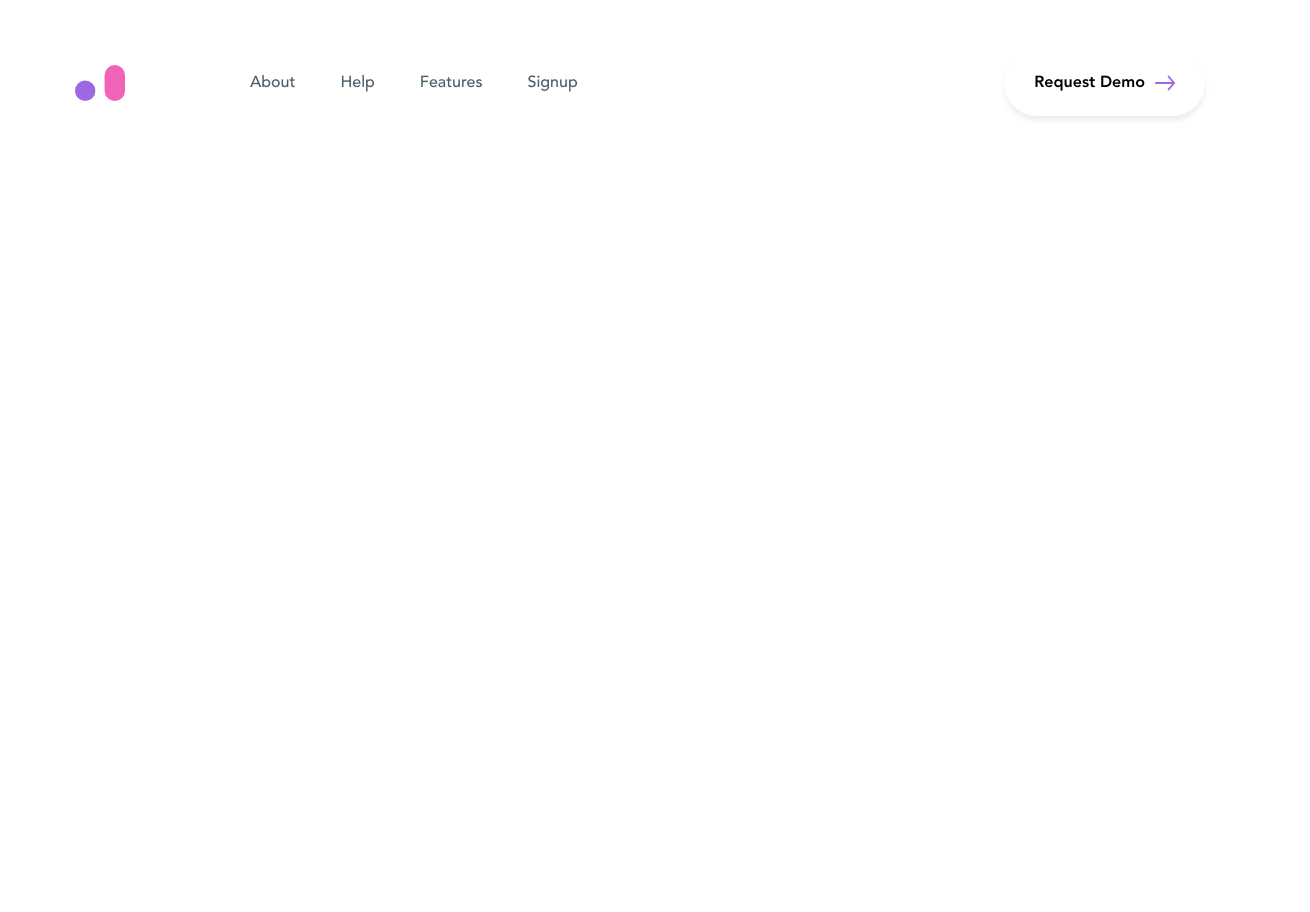
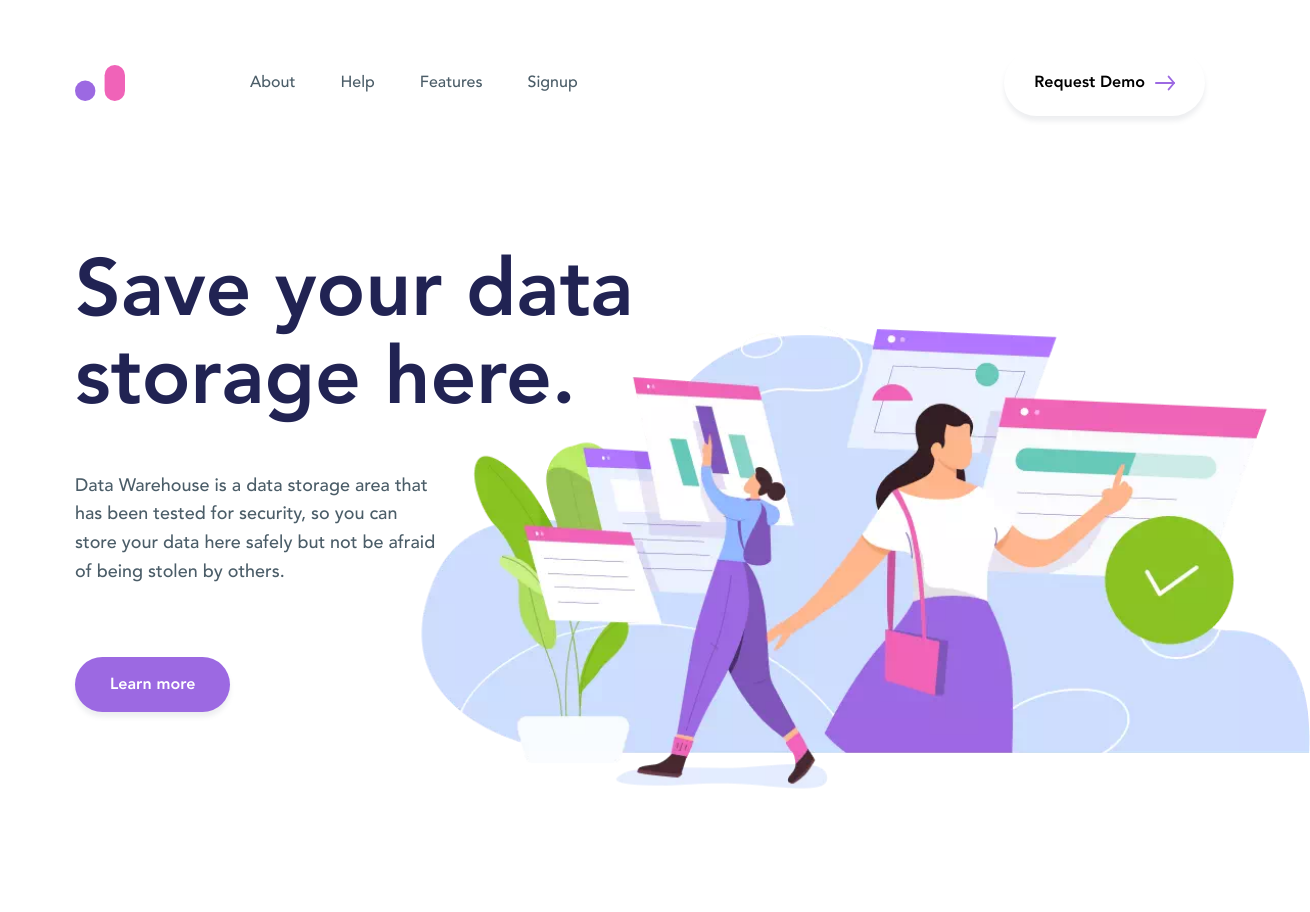
Before and after one commit to Im-Mad-Panda/save-your-data-storage-here.github.io, a plain HTML site: page index.html in a window 1280 px wide. Shown: the whole page, 1310 px wide, since content can reach past the window. Before the commit the page ends 800 px from the top, so only its background shows below. Drawn offline with Linux system fonts and the light colour scheme.

Commit message:
headline

```diff
--- a/css/style.css
+++ b/css/style.css
@@ -178,9 +178,9 @@ body {
   max-width: 1130px;
   margin: 0 auto;
 }
-.button {
-  color: #000000;
-  border-radius: 999px;
+.button{
+  border-radius: 50px;
+  box-shadow: 0px 5px 5px 0px rgba(75, 93, 104, 0.1);
 }
 /*=====================COMMON STYLES END======================*/
 /*=====================HEADER STYLES START======================*/
@@ -199,7 +199,6 @@ body {
 }
 .button{
     border-radius: 50px;
-box-shadow: 0px 5px 5px 0px rgba(75, 93, 104, 0.1);
     padding: 20px 30px;
     font-size: 16px;
 font-weight: 900;
@@ -214,7 +213,8 @@ line-height: 160%;
     margin-left: 10px;
 }
 .navbar{
-    padding: 50px 0 130px 0;
+    padding: 50px 0;
+    margin-bottom: 80px;
 }
 .nav {
   margin-right: auto;
@@ -233,6 +233,46 @@ line-height: 160%;
 }
 /*=====================HEADER STYLES END======================*/
 /*=====================Headline STYLES START======================*/
-
+.headline-section{
+  display: flex;
+  align-items: flex-start;
+  position: relative;
+  padding-bottom: 200px;
+}
+.headline-content{
+  padding-right: 80px;
+  width: 650px;
+}
+.headline-title{
+  color: rgb(33, 35, 83);
+font-size: 80px;
+font-weight: 700;
+line-height: 110%;
+margin-bottom: 50px;
+}
+.headline-text{
+  width: 365px;
+  color: rgb(75, 93, 104);
+font-size: 18px;
+font-weight: 500;
+line-height: 160%;
+margin-bottom: 70px;
+}
+.btn-headline{
+  padding: 15px 35px;
+background: rgb(156, 105, 226);
+color: white;
+}
+.btn-headline:hover{
+  box-shadow: 0px 5px 5px rgba(0, 0, 0, 0.2);
+}
+.headline-img{
+  width: 80%;
+  height: auto;
+  object-fit: cover;
+  position: absolute;
+  right: -105px;
+  top: 80px;
+}
 
 /*=====================Headline STYLES END======================*/
--- a/index.html
+++ b/index.html
@@ -38,6 +38,7 @@
 
     <title>Save your data storage here</title>
   </head>
+  <body>
   <header class="header">
     <div class="container">
       <div class="navbar">
@@ -59,9 +60,28 @@
         <a href="#" class="button"
           >Request Demo <img width="1" height="1" loading="lazy" class="btn-arrow" src="./img/btn-arrow.svg" alt="btn-arrow"
         /></a>
-
       </div>
     </div>
   </header>
-  <body></body>
+  <div class="headline">
+    <div class="container">
+      <div class="headline-section">
+        <div class="headline-content">
+          <h1 class="headline-title">Save your data storage here.</h1>
+          <p class="headline-text">Data Warehouse is a data storage area that has been tested for
+            security, so you can store your data here safely but not be afraid
+            of being stolen by others.</p>
+            <a href="#" class="button btn-headline">Learn more</a>
+        </div>
+        <img width="1" height="1" loading="lazy" src="./img/data-warehouse.webp" alt="Data Warehouse" class="headline-img">
+      </div>
+    </div>
+  </div>
+
+
+
+
+
+
+  </body>
 </html>
```
